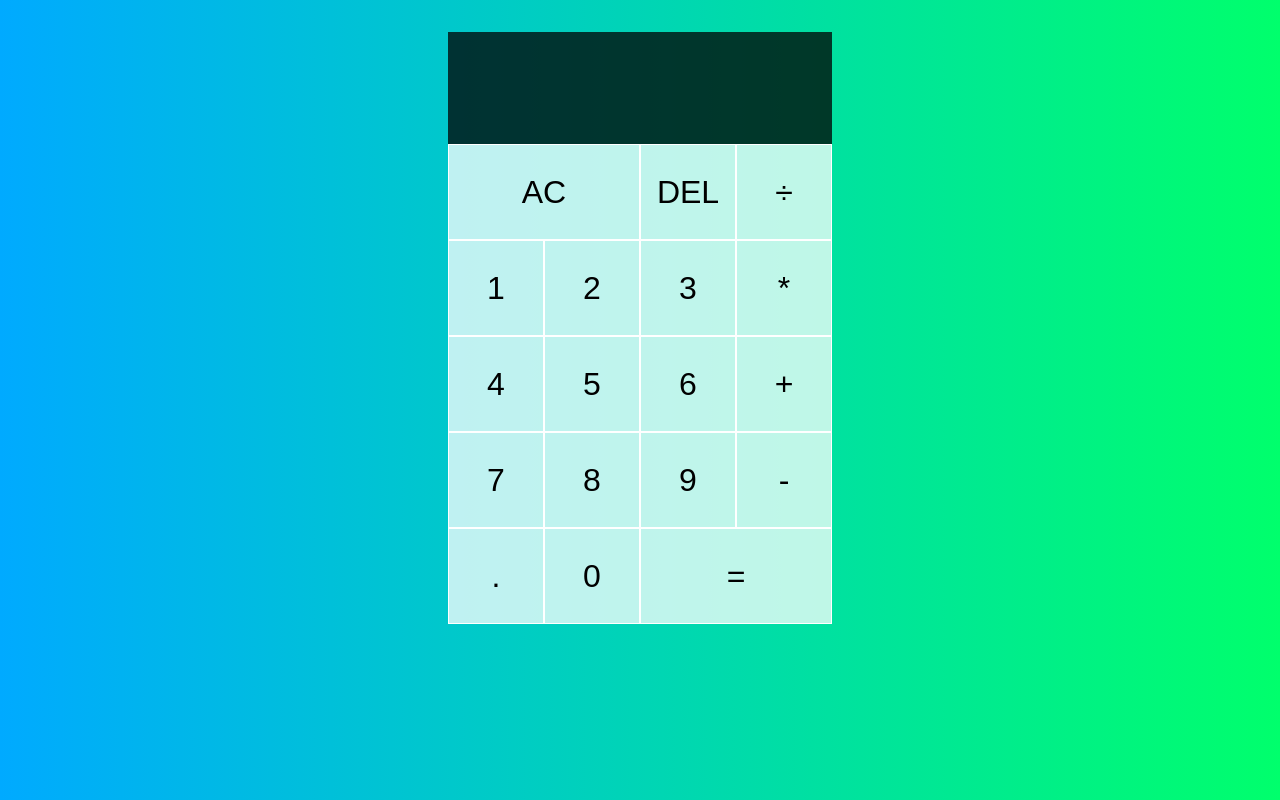
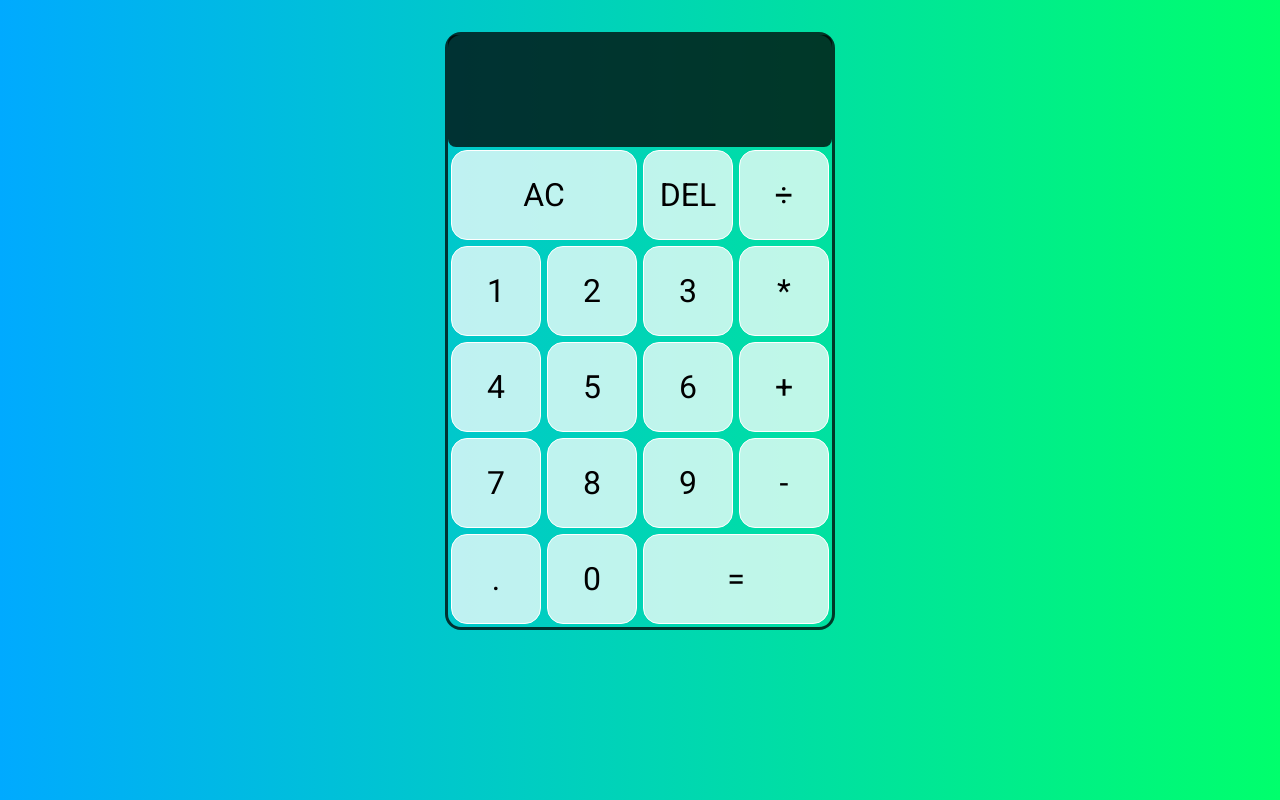
Before and after one commit to Senooy/Calculator-ReactJS, a React (Create React App) app: page / in a window 1280 px wide. Built offline with nearby package versions, Linux system fonts and the light colour scheme.

Commit message:
style improvements

```diff
--- a/src/styles.css
+++ b/src/styles.css
@@ -1,3 +1,10 @@
+@import url('https://fonts.googleapis.com/css2?family=Roboto:wght@400;700&display=swap');
+@import url('https://fonts.googleapis.com/css2?family=Raleway:wght@400;700&display=swap');
+
+* {
+  font-family: 'Roboto', sans-serif;
+}
+
 *, *::before, *::after {
   box-sizing: border-box;
 }
@@ -9,23 +16,30 @@ body {
 
 .calculator-grid {
   display: grid;
-  justify-content: center;
-  margin-top: 2rem;
+  margin: 2rem auto;
+  border-radius: 1rem;
+  border: 3px solid rgba(0, 0, 0, .75);
   grid-template-columns: repeat(4, 6rem);
   grid-template-rows: minmax(7rem, auto) repeat(5, 6rem);
+  width: max-content;
 }
 
 .calculator-grid > button {
   cursor: pointer;
+  border-radius: 1rem;
+  margin: 0.2rem;
   font-size: 2rem;
   border: 1px solid white;
   outline: none;
   background-color: rgba(255, 255, 255, .75);
+  color: black;
+  transition: background-color 0.3s ease, color 0.3s ease;
 }
 
 .calculator-grid > button:hover,
 .calculator-grid > button:focus {
-  background-color: rgba(255, 255, 255, .9);
+  background-color: rgba(255, 131, 54, 0.9);
+  color: white;
 }
 
 .span-two {
@@ -33,6 +47,7 @@ body {
 }
 
 .output{
+  border-radius: 0.5rem;
   grid-column: 1 / -1;
   background-color: rgba(0, 0, 0, .75);
   display: flex;
@@ -47,9 +62,12 @@ body {
 .output .previous-operand {
   color: rgba(255, 255, 255, .75);
   font-size: 1.5rem;
+  font-family: 'Raleway', sans-serif;
 }
 
 .output .current-operand {
   color: white;
   font-size: 2.5rem;
+  font-weight: 600;
+  font-family: 'Raleway', sans-serif;
 }
```
